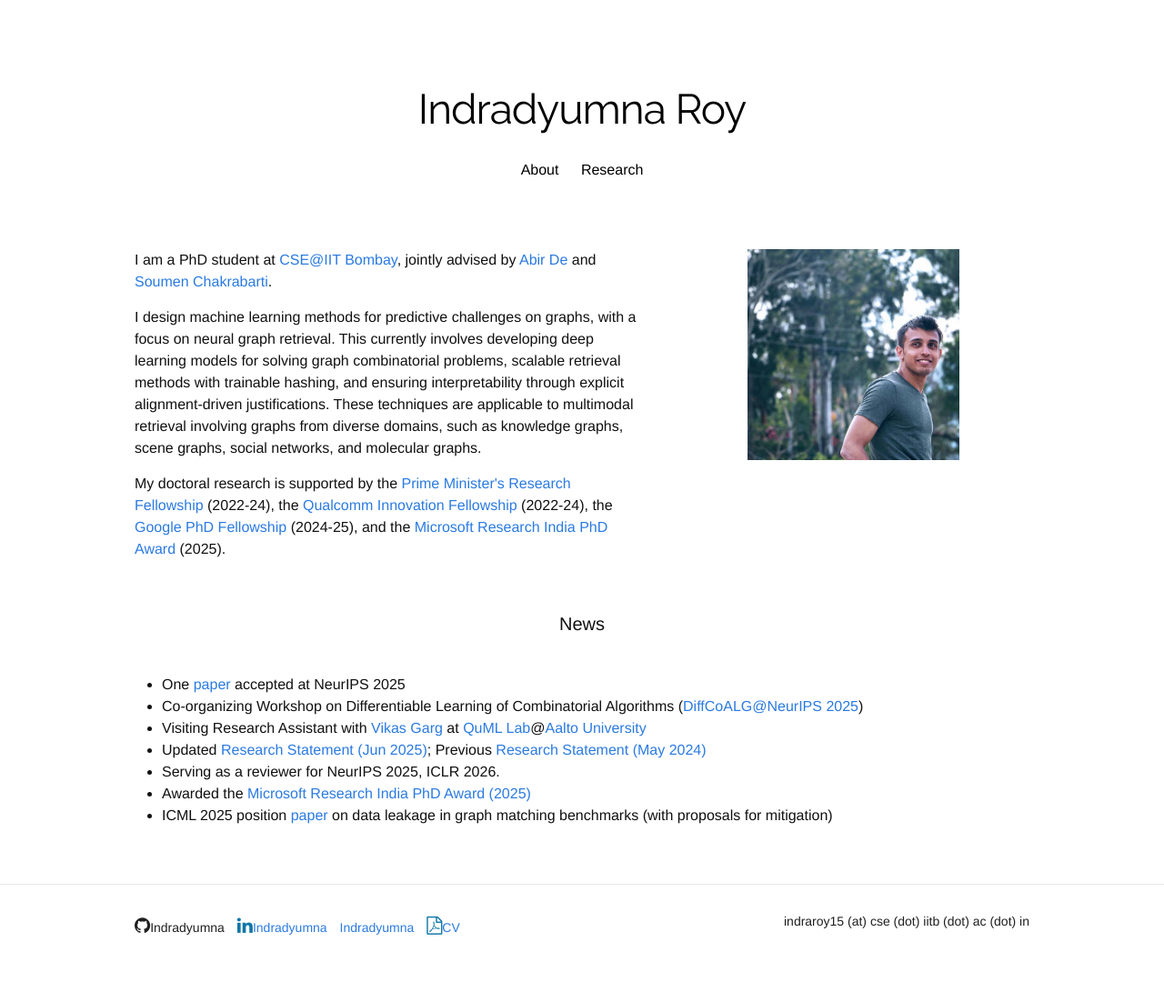
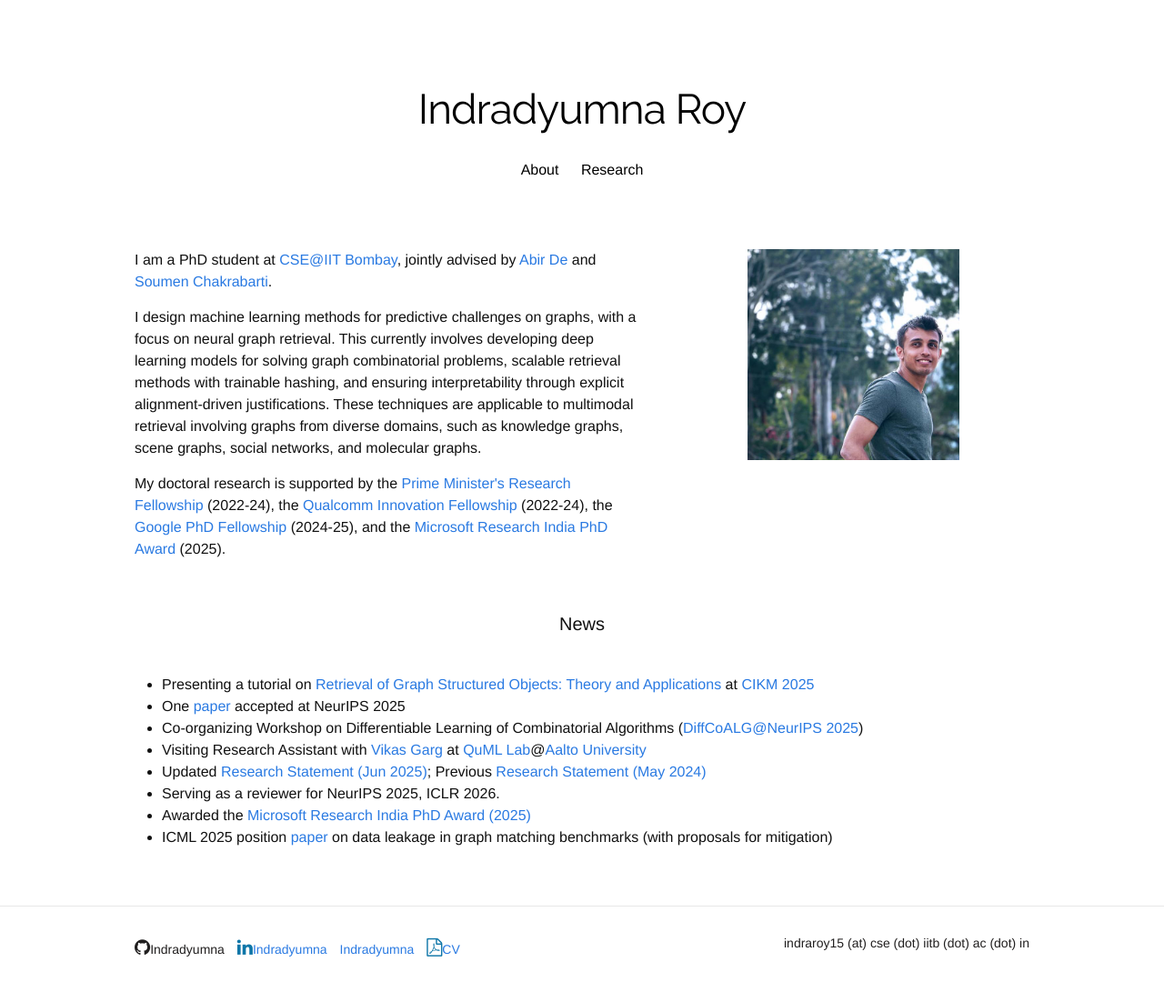
Before and after one commit to Indradyumna/indradyumna.github.io, a Jekyll site: the page built from index.html, in a window 1280 px wide. Shown: the whole page at 91% size. Built offline with Jekyll 4.4.1, drawn with Linux system fonts in a browser that asks for light colours; nearby versions of some CDN libraries; some web fonts are replaced; a style sheet for code colours, icons or effects is not loaded; before the commit the page ends 1078 px from its top, so only the background shows below that; part of the change alters nothing that is shown.

Commit message:
CV update 2025

```diff
--- a/_layouts/layout.html
+++ b/_layouts/layout.html
@@ -64,7 +64,7 @@
             <a href="https://scholar.google.com/citations?user=qb70i84AAAAJ&hl=en" target="_blank">
               <i class="ai ai-google-scholar ai-10x" style="color:#0e76a8"> </i>Indradyumna
             </a>
-            <a href="/pdfs/IR_CV.pdf" target="_blank">
+            <a href="/pdfs/2025-CV-IR.pdf" target="_blank">
               <i class="fa fa-file-pdf-o ai-10x" style="color:#0e76a8"> </i>CV
           </li>
         </ul>
--- a/index.html
+++ b/index.html
@@ -26,6 +26,7 @@ These techniques are applicable to multimodal retrieval involving graphs from di
 
 <h1 class="page-heading">News</h1>
 <ul>
+  <li> Presenting a tutorial on <a href="https://cikm2025.org/program/tutorials#:~:text=Retrieval%20of%20Graph%20Structured%20Objects%3A%20Theory%20and%20Applications.">Retrieval of Graph Structured Objects: Theory and Applications</a> at <a href="https://cikm2025.org/">CIKM 2025</a> </li>
   <li> One <a href="https://pritishc.com/posts/2025/10/corgii-blog/">paper</a> accepted at NeurIPS 2025 </li>
   <li> Co-organizing Workshop on Differentiable Learning of Combinatorial Algorithms (<a href="https://sites.google.com/view/diffcoalg2025">DiffCoALG@NeurIPS 2025</a>) </li>
   <li> Visiting Research Assistant with <a href="https://people.csail.mit.edu/vgarg/">Vikas Garg</a> at <a href="https://quml.aalto.fi/about-us/">QuML Lab</a>@<a href="https://www.aalto.fi/en">Aalto University</a> </li>
```
Also changed, not shown: 1 other file.
